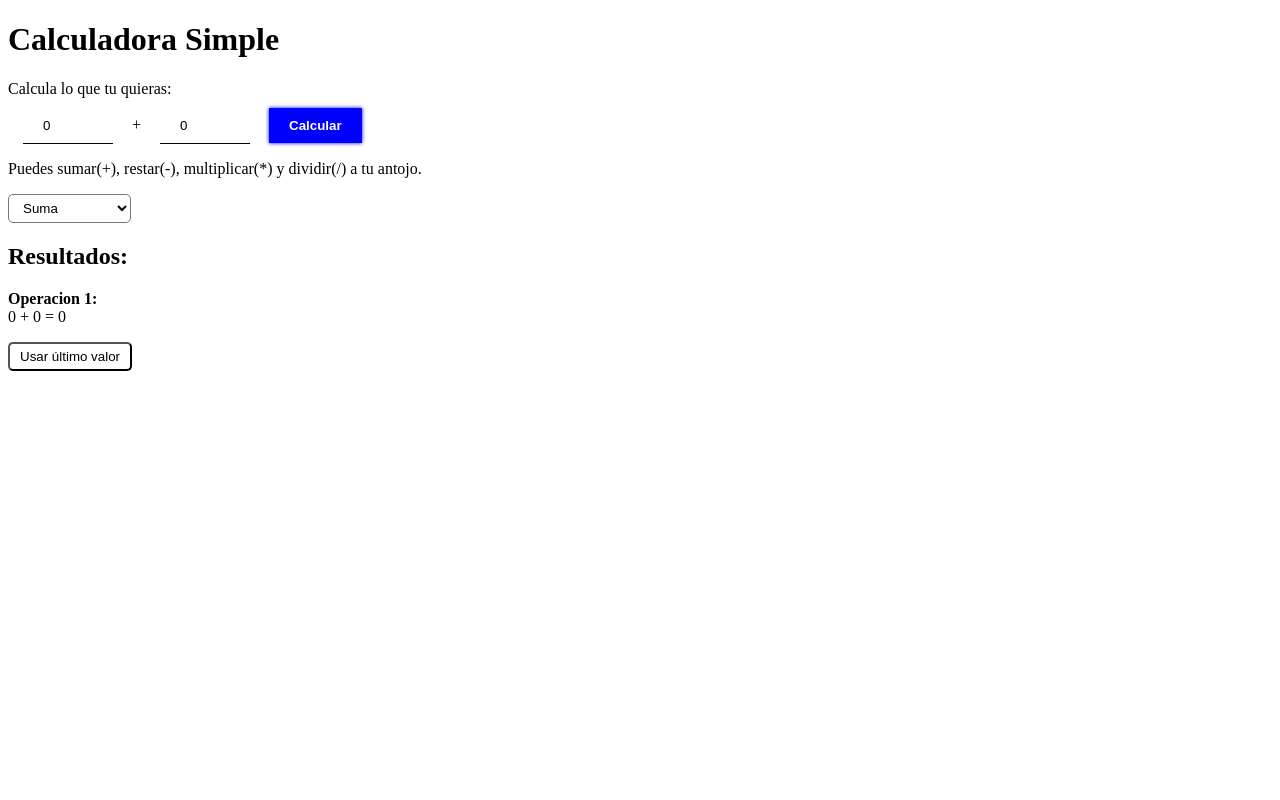
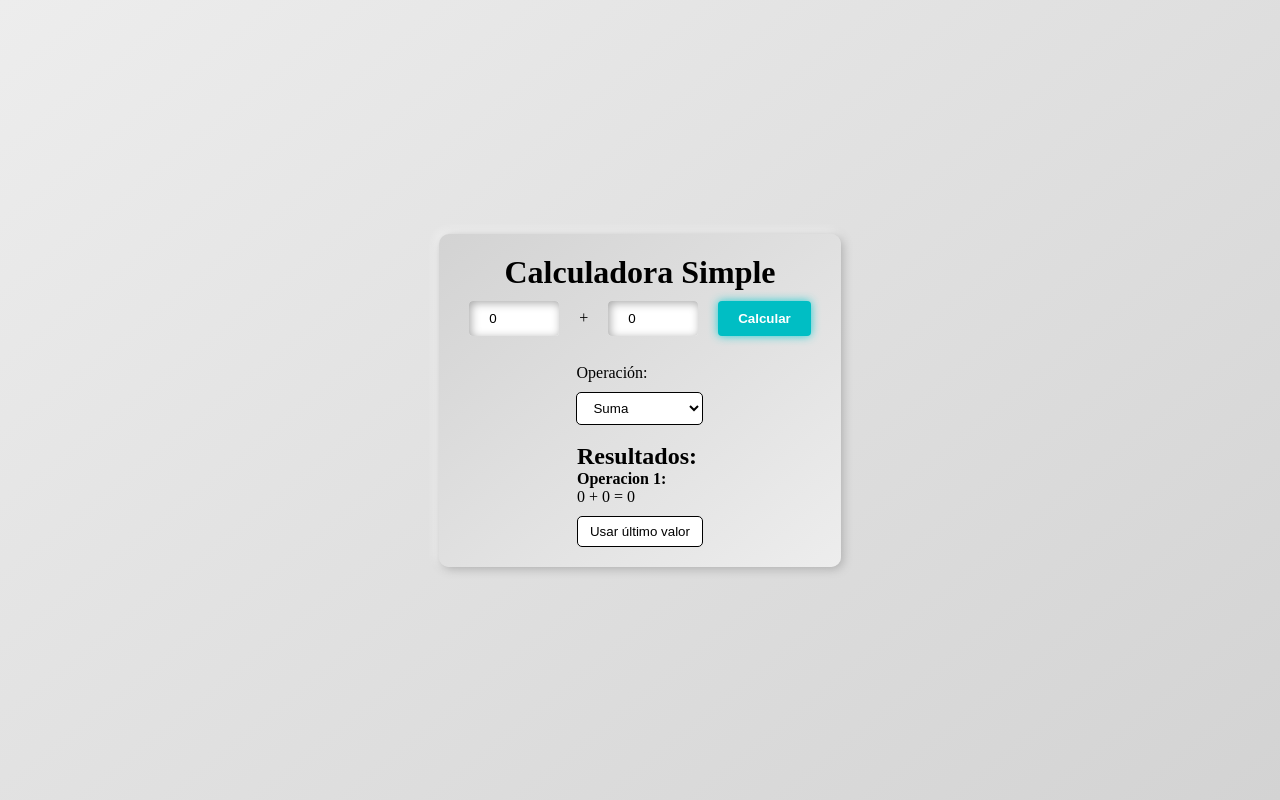
Before and after one commit to SantiagoCode/Calculadora, a plain HTML site: page index.html in a window 1280 px wide. Both pictures are taken after a click on the button "Calcular". Drawn offline with Linux system fonts and the light colour scheme.

Commit message:
Optimizacion de la interfaz y del script

```diff
--- a/index.html
+++ b/index.html
@@ -12,29 +12,22 @@
         Calculadora Simple
       </h1>
 
-
-
+      <!-- Cuadro de introduccion de los numeros -->
       <div class="primer_cuadro">
-        <label for="calc">
-          Calcula lo que tu quieras:
-        </label>
-
-        <br>
         <input id="x" class="number" type="number" value="0">
-        <span id="actualizar">
-          +
-        </span>
+        <span id="actualizar"> + </span>
         <input id="y" class="number" type="number" value="0">
 
         <input id="btn_calc" class="btn act" type="button" name="" value="Calcular">
       </div>
 
+      <!-- Segundo cuadro, para preferencias -->
       <div class="segundo_cuadro">
         <p class="descriptivo">
-          Puedes sumar(+), restar(-), multiplicar(*) y dividir(/) a tu antojo.
+          Operación:
         </p>
 
-        <div class="Seleccion">
+        <div class="seleccion">
           <select id="operador" class="select" name="">
             <option value="+">Suma</option>
             <option value="-">Resta</option>
@@ -45,15 +38,14 @@
       </div>
 
 
+      <!-- Tercer cuadro, para los resultados -->
       <div class="resultados">
-        <h2 class="titulo_resultados">
+        <!-- <h2 class="titulo_resultados">
           Resultados:
         </h2>
 
-        <p id="contenedor_resultados">
-        </p>
-        <p id="btn_space">
-        </p>
+        <p id="contenedor_resultados"></p>
+        <p id="btn_space"></p> -->
       </div>
 
     </div>
--- a/script.js
+++ b/script.js
@@ -1,11 +1,12 @@
-var btn_calcular = document.getElementById('btn_calc');
-var cambio = document.getElementById("operador");
-var txt_resultados = document.getElementById('contenedor_resultados');
-var btn_space = document.getElementById("btn_space");
-var operacion = document.getElementById('actualizar');
-var contador = 1;
-var signo = "+";
-var last_value;
+let btn_calcular = document.getElementById('btn_calc');
+let cambio = document.getElementById("operador");
+let tercer_cuadro = document.querySelector(".resultados");
+let txt_resultados;
+let btn_space;
+let operacion = document.getElementById('actualizar');
+let contador = 1;
+let signo = "+";
+let last_value;
 
 btn_calcular.addEventListener("click", calcular);
 cambio.addEventListener("change", actualizar);
@@ -14,17 +15,15 @@ cambio.addEventListener("change", actualizar);
 
 
 // aqui actualizamos los valores de X y Y
-function calcular()
-{
-  var x = parseInt( document.getElementById('x').value );
-  var y = parseInt( document.getElementById('y').value );
+function calcular () {
+  let x = parseInt( document.getElementById('x').value );
+  let y = parseInt( document.getElementById('y').value );
 
   operar(x, y);
 }
 
 // aqui identificamos si es uns suma o resta
-function operar(x, y)
-{
+const operar = (x, y) => {
   switch (cambio.value) {
     case "+":
       var result = x + y;
@@ -46,8 +45,15 @@ function operar(x, y)
 }
 
 // aqui creamos un historial de operaciones
-function historial(x, y, result)
-{
+const historial = (x, y, result) => {
+  if(contador == 1){
+    tercer_cuadro.innerHTML =
+    "<h2>Resultados: </h2> <p id='contenedor_resultados'></p> <p id='btn_space'></p>";
+
+    txt_resultados = document.getElementById('contenedor_resultados');
+    btn_space = document.getElementById("btn_space");
+  }
+
   txt_resultados.innerHTML +=
   "<strong> Operacion " + contador + ":</strong> <br />" +
   x + " " + cambio.value + " " + y + " = " + result + "<br />";
@@ -57,7 +63,7 @@ function historial(x, y, result)
   contador++;
 
   btn_space.innerHTML =
-  "<button class='select' type='button' name='button'>Usar último valor</button>"
+  "<button class='select act' type='button' name='button'>Usar último valor</button>"
 
   btn_space.addEventListener("click", reusar);
 }
@@ -65,15 +71,13 @@ function historial(x, y, result)
 
 
 // Asi actualizarmos la interfaz
-function actualizar()
-{
+function actualizar () {
   operacion.innerHTML = cambio.value;
 }
 
 
 // asi permitimos continuar el calculo
-function reusar()
-{
+const reusar = () => {
   x.value = parseInt(last_value);
   y.value = 0;
 }
--- a/style.css
+++ b/style.css
@@ -1,32 +1,73 @@
-input.number
-{
+* {
+  padding: 0;
+  margin: 0;
+}
+
+body {
+  display: flex;
+  align-items: center;
+  height: 100vh;
+  background: linear-gradient(141deg, #ededed, #d3d3d3);
+}
+
+.container {
+    display: flex;
+    flex-flow: column wrap;
+    align-items: center;
+    width: fit-content;
+    min-width: 280px;
+    margin: 0 auto;
+    padding: 20px;
+    border-radius: 10px;
+    background: linear-gradient(141deg, #d3d3d3, #ededed);
+    box-shadow: 2px 2px 10px darkgrey, -2px -2px 10px white;
+}
+
+.primer_cuadro, .segundo_cuadro {
+  margin-bottom: 18px;
+}
+
+.primer_cuadro {
+  display: flex;
+  flex-flow: row wrap;
+  align-items: center;
+  justify-content: center;
+}
+
+.primer_cuadro > input, .primer_cuadro span {
+  margin: 10px;
+}
+
+.number {
   width: 50px;
   padding: 10px 20px;
-  margin: 10px 15px 0;
+  margin: 0 14px;
   border: none;
-  border-bottom: 1px solid black;
+  border-radius: 4px;
+  box-shadow: 2px 2px 10px darkgrey inset, -2px -2px 10px white inset;
 }
-span.operador
-{
-  font-weight: bold;
-}
-input.btn
-{
-  border: none;
-  background-color: blue;
+
+.btn {
+  padding: 10px 20px;
   color: white;
   font-weight: bold;
-  padding: 10px 20px;
-  box-shadow: 0 0 4px blue;
+  border: none;
+  border-radius: 4px;
+  background-color: #00bec4;
+  box-shadow: 0 0 10px #24ced3;
+  transition: 0.4s;
 }
-input.act:active
-{
+
+.act:active {
+  box-shadow: none;
   transform: scale(0.95);
-  box-shadow: none;
+  transition: 0.4s;
 }
-.select
-{
-  padding: 5px 10px;
-  background: none;
+
+.select {
+  padding: 7px 12px;
+  margin-top: 10px;
   border-radius: 5px;
+  background-color: white;
+  border: 1px solid black;
 }
```
